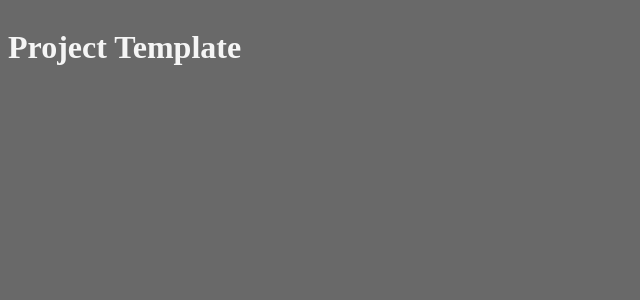
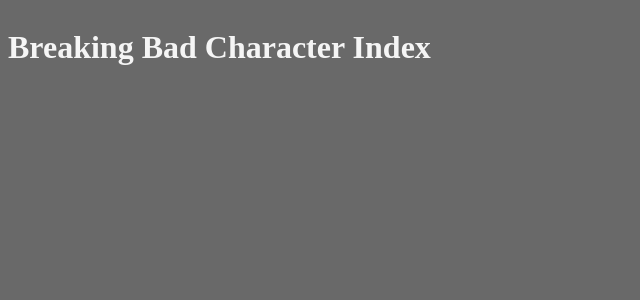
Before and after one commit to TomHerrmann/breaking_bad_character_index, a React app: page / in a window 1280 px wide. Shown: the top 300 px of the page, without its empty margins (0-640 px from the left). Built offline with nearby package versions, Linux system fonts and the light colour scheme; the HTML template or start-up script is replaced by a standard one.

Commit message:
Structure update

```diff
--- a/package.json
+++ b/package.json
@@ -30,6 +30,7 @@
     "express": "^4.17.1",
     "file-loader": "^6.0.0",
     "html-loader": "^1.1.0",
+    "node-fetch": "^2.6.0",
     "nodemon": "^2.0.3",
     "pg": "^8.0.2",
     "react": "^16.13.1",
--- a/src/App.jsx
+++ b/src/App.jsx
@@ -1,7 +1,7 @@
 import React from 'react';
 
 const App = () => {
-  return <h1>Project Template</h1>;
+  return <h1>Breaking Bad Character Index</h1>;
 };
 
 export default App;
```
Also changed, not shown: 2 other files (tests, documents, lock files or other folders).
